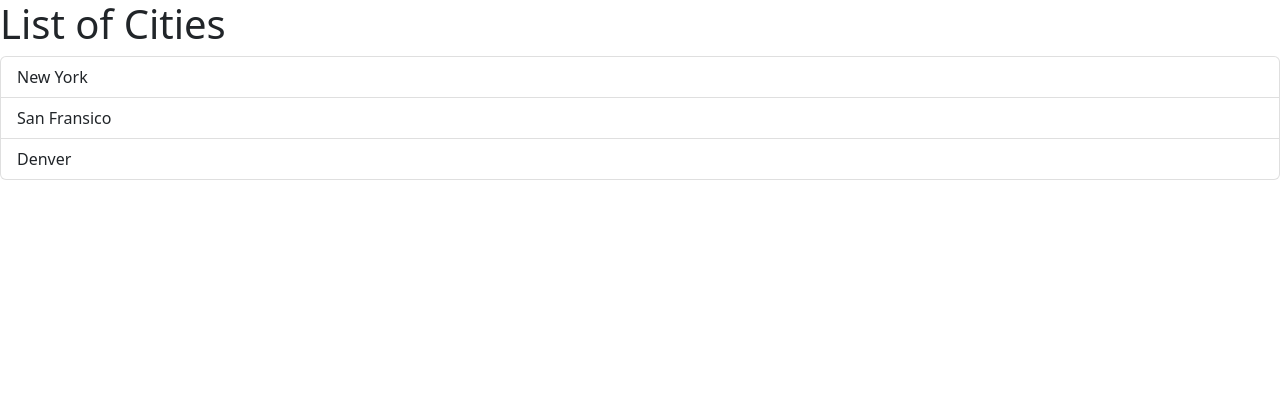
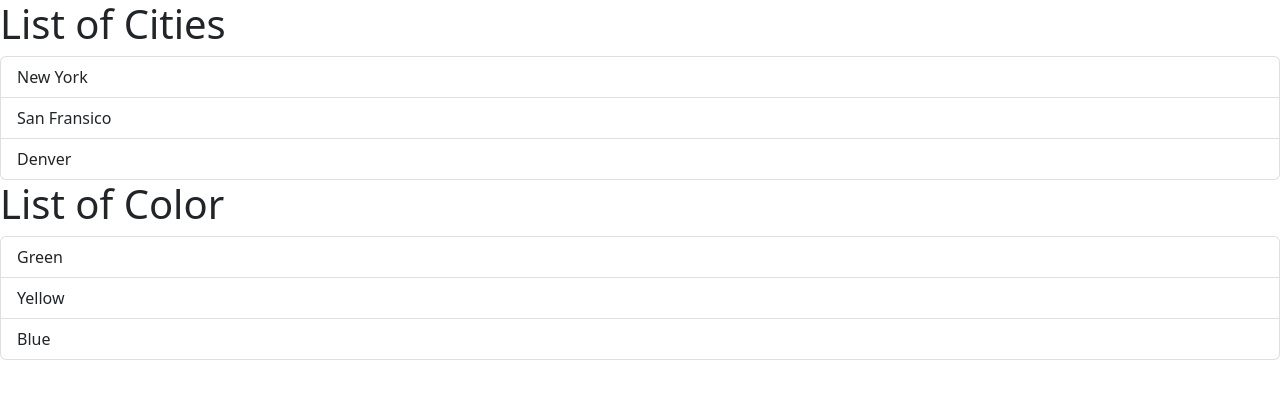
Before and after one commit to sophearyrin-dev/Yidio, a React (Vite) app in the folder yidioapp/: page / in a window 1280 px wide. Shown: the top 398 px of the page. Built offline with nearby package versions, Linux system fonts and the light colour scheme.

Commit message:
passing function via prop

```diff
--- a/yidioapp/src/App.tsx
+++ b/yidioapp/src/App.tsx
@@ -2,9 +2,23 @@ import ListGroup from "./components/ListGroup";
 
 function App() {
   let items = ["New York", "San Fransico", "Denver"];
+  let colorItems = ["Green", "Yellow", "Blue"];
+
+  const handleSeletedItem = (item: string) => {
+    console.log(item);
+  };
   return (
     <div>
-      <ListGroup items={items} heading="List of Cities" />
+      <ListGroup
+        items={items}
+        heading="List of Cities"
+        onSelectedItem={handleSeletedItem}
+      />
+      <ListGroup
+        items={colorItems}
+        heading="List of Color"
+        onSelectedItem={handleSeletedItem}
+      />
     </div>
   );
 }
--- a/yidioapp/src/components/ListGroup.tsx
+++ b/yidioapp/src/components/ListGroup.tsx
@@ -1,16 +1,31 @@
+import { useState } from "react";
+
 interface ListGroupProp {
   items: string[];
   heading: string;
+  onSelectedItem: (item: string) => void;
 }
 
-function ListGroup({ items, heading }: ListGroupProp) {
+function ListGroup({ items, heading, onSelectedItem }: ListGroupProp) {
+  const [selectedIndex, setSelectedIndex] = useState(-1);
   return (
     <>
       <h1>{heading}</h1>
       <ul className="list-group">
         {items.length == 0 && <p>List is Empty</p>}
         {items.map((item, index) => (
-          <li key={item} className="list-group-item">
+          <li
+            key={item}
+            className={
+              selectedIndex === index
+                ? "list-group-item active"
+                : "list-group-item"
+            }
+            onClick={() => {
+              setSelectedIndex(index);
+              onSelectedItem(item);
+            }}
+          >
             {item}
           </li>
         ))}
```
